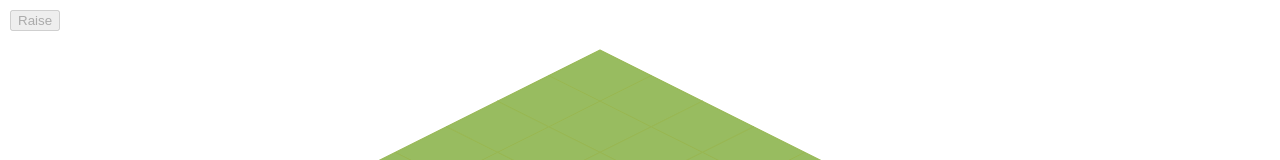
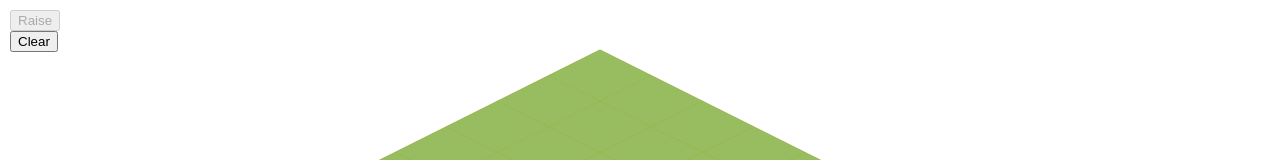
Before and after one commit to Bjvanminnen/iso-svg-map, a React (Create React App) app: page / in a window 1280 px wide. Shown: the top 160 px of the page. Built offline with nearby package versions, Linux system fonts and the light colour scheme.

Commit message:
ability to clear

```diff
--- a/src/Toolbox.js
+++ b/src/Toolbox.js
@@ -15,11 +15,17 @@ class Toolbox extends Component {
     super(props);
 
     this.onRaise = this.onRaise.bind(this);
+    this.onClear = this.onClear.bind(this);
   }
 
   onRaise() {
     const { selectedPoint, raisePoint } = this.props;
     raisePoint(selectedPoint.x, selectedPoint.y);
+  }
+
+  onClear() {
+    localStorage.removeItem('savedStore');
+    window.location.reload();
   }
 
   render() {
@@ -34,6 +40,13 @@ class Toolbox extends Component {
             Raise
           </button>
         </div>
+        <div>
+          <button
+            onClick={this.onClear}
+          >
+            Clear
+          </button>
+        </div>
       </div>
     );
   }
```
